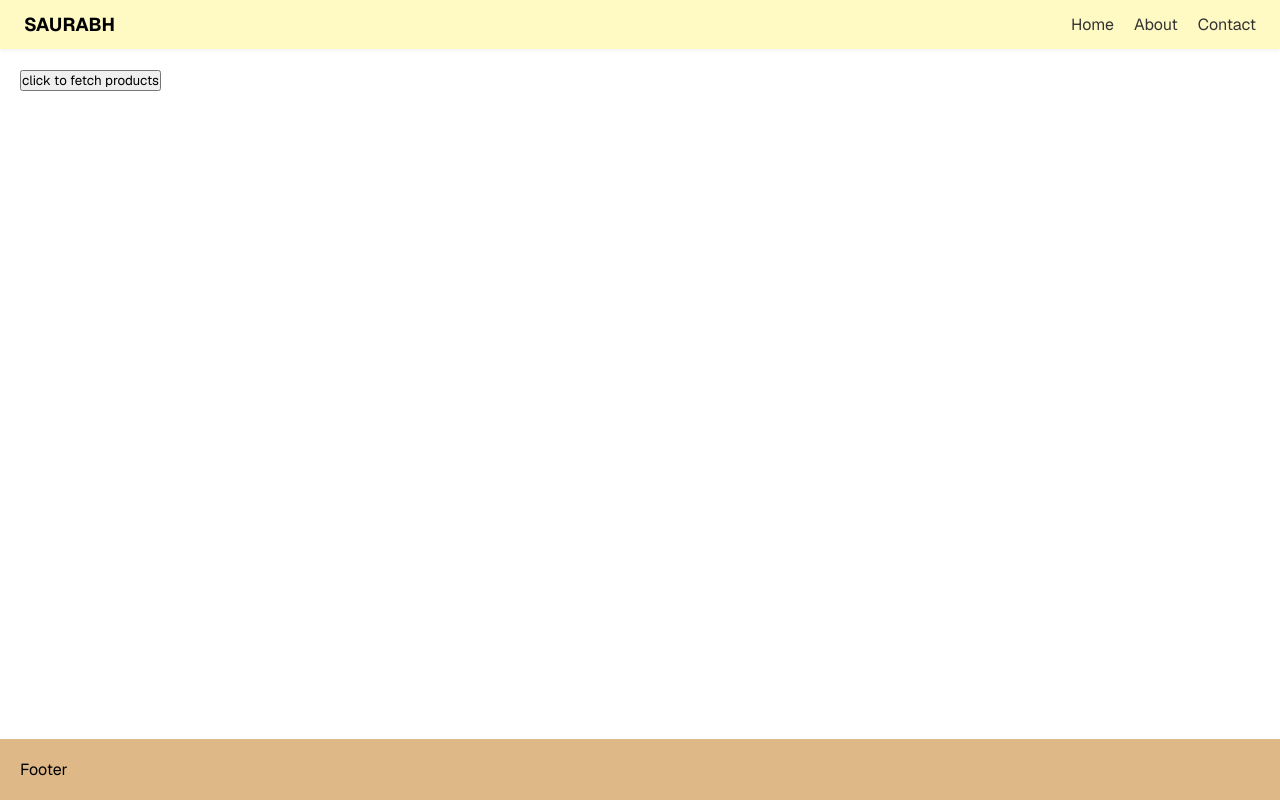
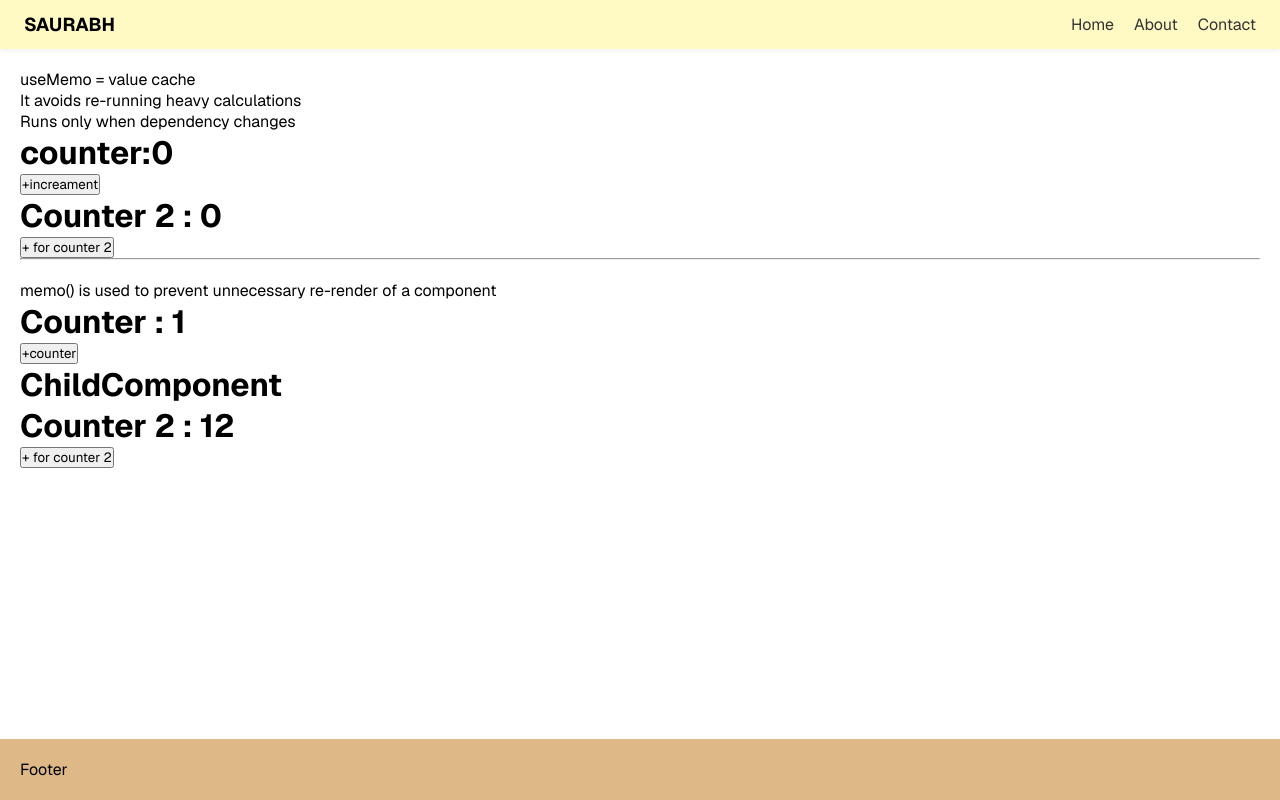
Before and after one commit to Saurabh-Chede/awdiz-react, a React (Vite) app: page / in a window 1280 px wide. Built offline with nearby package versions, Linux system fonts and the light colour scheme.

Commit message:
assignment-9

```diff
--- /dev/null
+++ b/src/components/Day8/ChildComponent.jsx
@@ -0,0 +1,14 @@
+import React, { memo } from "react";
+
+const ChildComponent = ({ counter2, setCounter2 }) => {
+  console.log("Child component re-rendered..");
+  return (
+    <div>
+      <h1>ChildComponent</h1>
+      <h1>Counter 2 : {counter2}</h1>
+      <button onClick={() => setCounter2(counter2 + 1)}>+ for counter 2</button>
+    </div>
+  );
+};
+
+export default memo(ChildComponent);
--- /dev/null
+++ b/src/components/Day8/Memoizing.jsx
@@ -0,0 +1,36 @@
+import { useState } from "react";
+import { useMemo } from "react";
+import UseCallback from "./UseCallback";
+function Memoizing() {
+  const [counter, setCounter] = useState(0);
+  const [counter2, setCounter2] = useState(0);
+
+  // const output = useMemo(() => lengthyOperation(counter), [counter]);
+
+  return (
+    <div>
+      <p>
+        useMemo = value cache <br />
+         It avoids re-running heavy calculations
+         <br /> Runs only
+        when dependency changes
+      </p>
+      <h1>counter:{counter}</h1>
+      <button onClick={() => setCounter(counter + 1)}>+increament</button>
+      <h1>Counter 2 : {counter2}</h1>
+      <button onClick={() => setCounter2(counter2 + 1)}>+ for counter 2</button>
+      <hr style={{marginBottom:20}} />
+      <UseCallback></UseCallback>
+    </div>
+  );
+}
+
+// function lengthyOperation(counter) {
+//   for (let i = 0; i < 1000000000; i++) {
+//     counter++;
+//   }
+//   console.log("inside lengthy operation", counter);
+//   return counter;
+// }
+
+export default Memoizing;
--- /dev/null
+++ b/src/components/Day8/UseCallback.jsx
@@ -0,0 +1,17 @@
+import React, { useState } from "react";
+import ChildComponent from "./ChildComponent";
+
+const UseCallback = () => {
+  const [counter, setCounter] = useState(1);
+  const [counter2, setCounter2] = useState(12);
+  return (
+    <div>
+      <p>memo() is used to prevent unnecessary re-render of a component</p>
+      <h1>Counter : {counter}</h1>
+      <button onClick={() => setCounter(counter + 1)}>+counter</button>
+      <ChildComponent counter2={counter2} setCounter2={setCounter2} />
+    </div>
+  );
+};
+
+export default UseCallback;
--- a/src/components/Hero.jsx
+++ b/src/components/Hero.jsx
@@ -2,6 +2,7 @@ import Product from "./Product";
 import Counter from './Counter'
 import EventHandling from "./EventHandling";
 import ProductCard from './ProductCard'
+
 export default function Hero() {
   return (
     <div style={{ padding: "20px" }}>
@@ -15,7 +16,8 @@ export default function Hero() {
         <Product title="iphone" price="79999" /> */}
         {/* <Counter /> */}
         {/* <EventHandling></EventHandling> */}
-        <ProductCard/>
+        {/* <ProductCard/> */}
+
       </div>
     </div>
   );
--- a/src/components/Home.jsx
+++ b/src/components/Home.jsx
@@ -1,10 +1,13 @@
 import React from 'react'
 import ProductCard from './ProductCard'
+import Memoizing from './Day8/Memoizing.Jsx'
+
+
 
 function Home() {
   return (
     <div>
-      <ProductCard></ProductCard>
+     <Memoizing></Memoizing>
     </div>
   )
 }
--- a/src/components/ProductCard.jsx
+++ b/src/components/ProductCard.jsx
@@ -7,7 +7,6 @@ function ProductCard() {
 
   const fetchProducts = async () => {
     const response = await axios.get("https://fakestoreapi.com/products");
-    console.log(response.data, "response");
     setProducts(response.data);
   };
 
```
